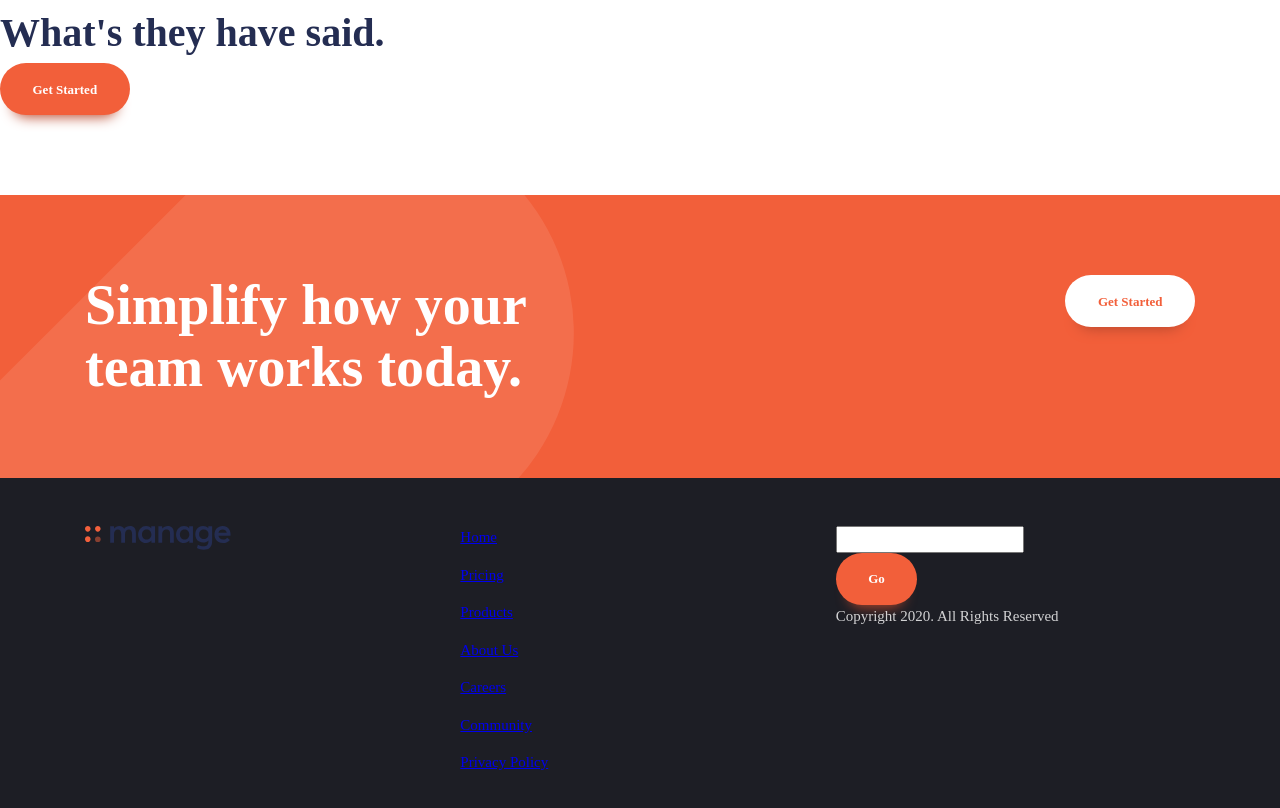
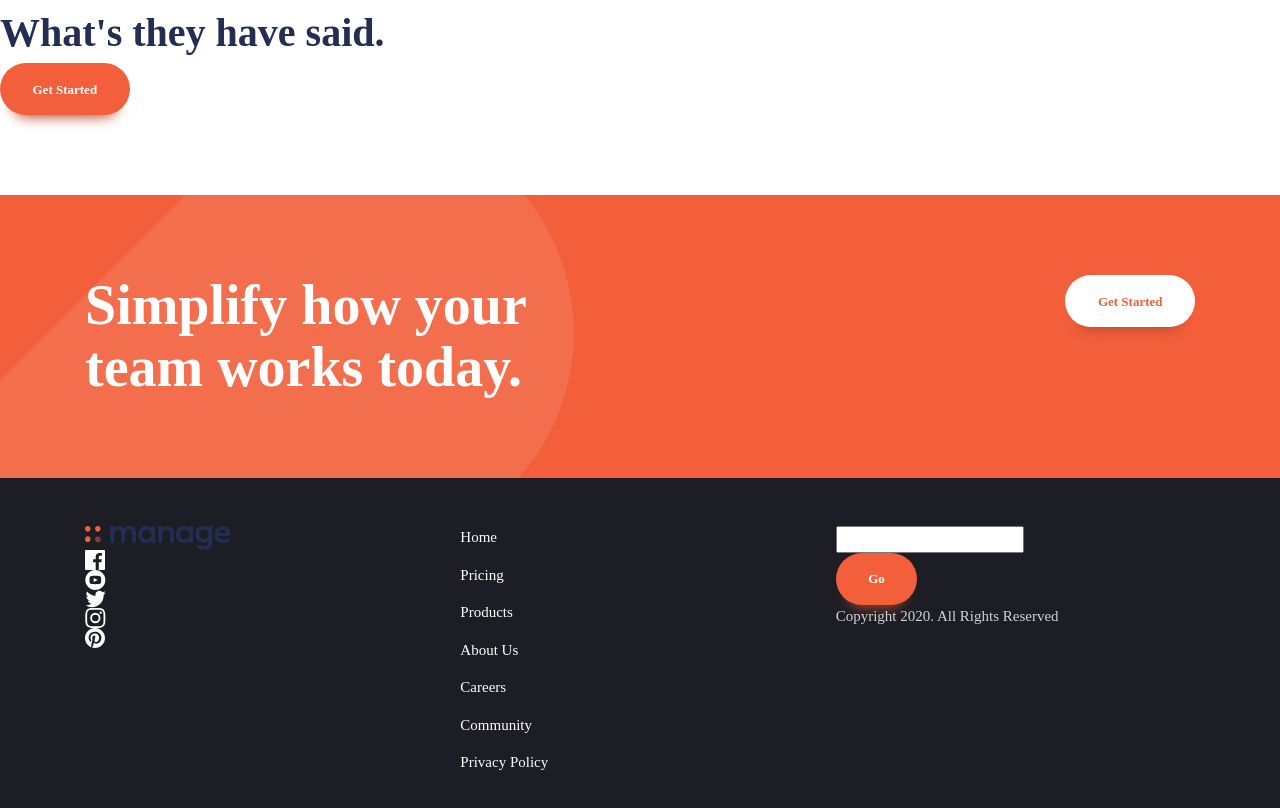
Before and after one commit to Developerfiyin/Vite-webpage, a website built with Vite: page index.html in a window 1280 px wide. Shown: the part 1453-2261 px from the top of the page. Built offline with nearby package versions, Linux system fonts and the light colour scheme.

Commit message:
updated style.css

```diff
--- a/index.html
+++ b/index.html
@@ -160,11 +160,31 @@
           <div>
             <a href="#"> <img src="logo.svg" alt="the manage logo" /></a>
             <ul role="list" aria-label="Social links">
-              <li><a aria-label="facebook" href="#"></a></li>
-              <li><a aria-label="youtube" href="#"></a></li>
-              <li><a aria-label="twitter" href="#"></a></li>
-              <li><a aria-label="instagram" href="#"></a></li>
-              <li><a aria-label="pinterest" href="#"></a></li>
+              <li>
+                <a aria-label="facebook" href="#">
+                  <img src="icon-facebook.svg" alt="facebook logo"
+                /></a>
+              </li>
+              <li>
+                <a aria-label="youtube" href="#">
+                  <img src="icon-youtube.svg" alt="youtube logo"
+                /></a>
+              </li>
+              <li>
+                <a aria-label="twitter" href="#">
+                  <img src="icon-twitter.svg" alt="twitter logo"
+                /></a>
+              </li>
+              <li>
+                <a aria-label="instagram" href="#">
+                  <img src="icon-instagram.svg" alt="instagram logo"
+                /></a>
+              </li>
+              <li>
+                <a aria-label="pinterest" href="#"
+                  ><img src="icon-pinterest.svg" alt="pinterest logo"
+                /></a>
+              </li>
             </ul>
           </div>
           <div>
--- a/style.css
+++ b/style.css
@@ -236,6 +236,14 @@ p[data-width="wide"] {
     display: none;
   }
 }
+.footer-nav a {
+  color: var(--clr-neutral-100);
+  text-decoration: none;
+}
+
+.footer-nav a:is(:hover, :focus) {
+  color: var(--clr-primary-400);
+}
 
 .container {
   --max-width: 1110px;
```
